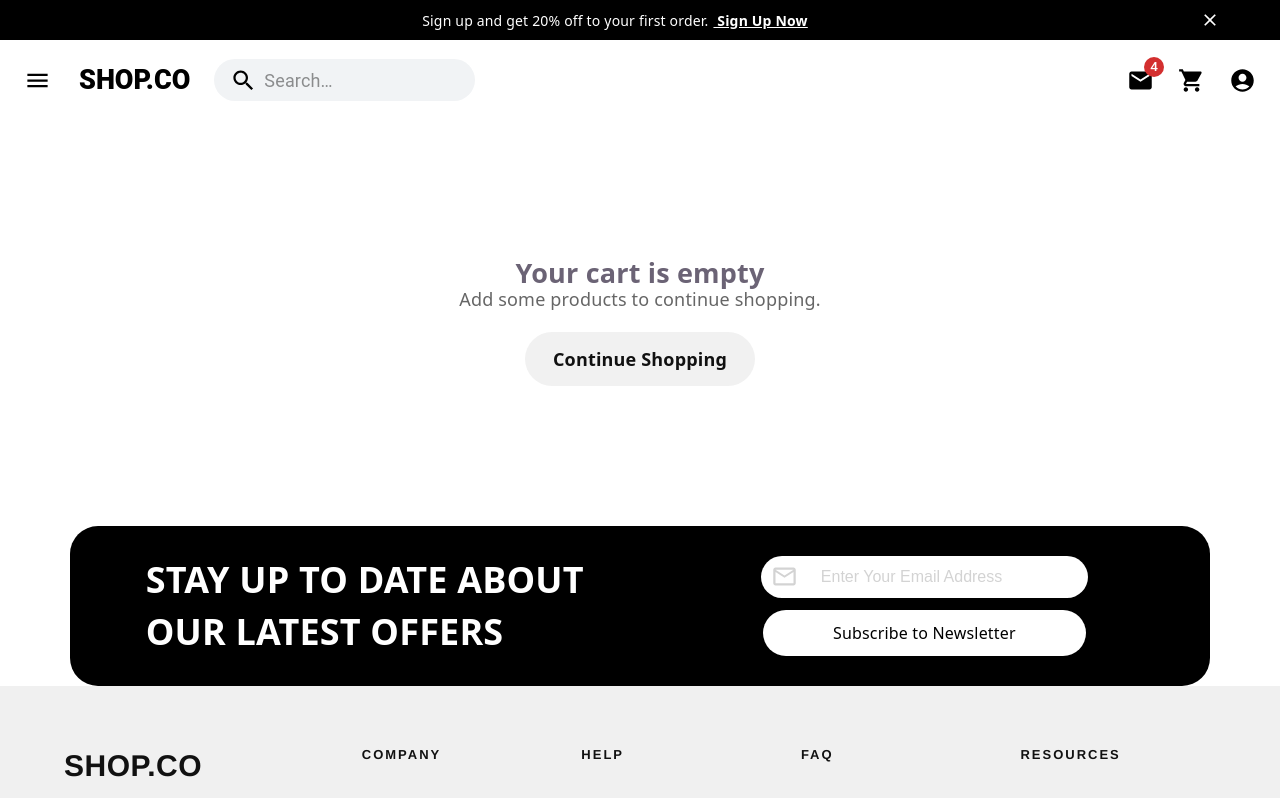
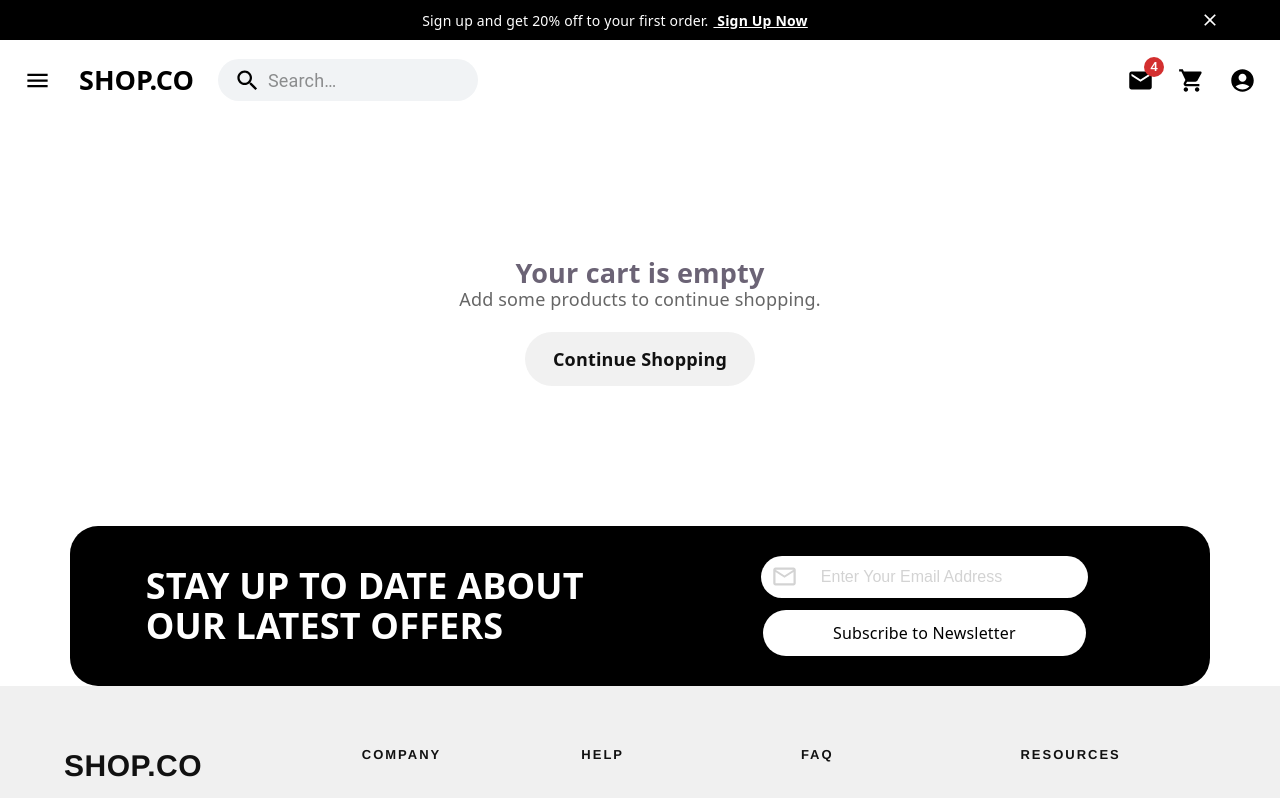
Before and after one commit to NXT-ASAD-CODE/4-backend-frontend-assignment-of-sayalani, a React (Vite) app: page /cart in a window 1280 px wide. Shown: the top 798 px of the page. Built offline with nearby package versions, Linux system fonts and the light colour scheme.

Commit message:
Adding Cart page and also making it work

```diff
--- a/src/components/CartPage.jsx
+++ b/src/components/CartPage.jsx
@@ -97,8 +97,22 @@ function CartPage({ cartItems = [], onUpdateQuantity, onRemove }) {
           ))}
         </div>
 
-        <div style={{ marginTop: '30px', padding: '24px', borderRadius: '14px', background: '#f7f7f7' }}>
-          <div style={{ display: 'flex', justifyContent: 'space-between', gap: '12px', flexWrap: 'wrap' }}>
+        <div
+          className="cart-summary-box"
+          style={{
+            marginTop: '30px',
+            padding: '24px',
+            borderRadius: '14px',
+            background: '#f7f7f7',
+            display: 'flex',
+            flexDirection: 'row',
+            justifyContent: 'space-between',
+            alignItems: 'center',
+            gap: '12px',
+            flexWrap: 'wrap'
+          }}
+        >
+          <div className="cart-summary-row" style={{ display: 'flex', alignItems: 'center', justifyContent: 'space-between', gap: '12px', width: '100%', flexDirection: 'row' }}>
             <h3 style={{ margin: 0 }}>Subtotal</h3>
             <h3 style={{ margin: 0 }}>RS : ${subtotal.toFixed(2)}</h3>
           </div>
--- a/src/components/LatestOffers.jsx
+++ b/src/components/LatestOffers.jsx
@@ -6,7 +6,7 @@ function LatestOffers() {
   return (
     <div className='LatestOffersPage'>
         <div className="LatestOffersHeading">
-            <h1>STAY UP TO DATE ABOUT <br /> <br /> OUR LATEST OFFERS</h1>
+            <h1>STAY UP TO DATE ABOUT <br /> OUR LATEST OFFERS</h1>
         </div>
         <div className='EmailWithBtn'>
             <div>
--- a/src/components/Navbar.jsx
+++ b/src/components/Navbar.jsx
@@ -188,8 +188,19 @@ export default function PrimarySearchAppBar({ cartCount = 0 }) {
                     <Typography
                         variant="h5"
                         noWrap
-                        component="div"
-                        sx={{ display: { xs: 'none', sm: 'block' },fontWeight:"900" }}
+                        component="button"
+                        onClick={() => navigate('/')}
+                        sx={{
+                            display: { xs: 'none', sm: 'block' },
+                            fontWeight: "900",
+                            background: 'transparent',
+                            border: 'none',
+                            padding: 0,
+                            cursor: 'pointer',
+                            color: 'black',
+                            fontFamily: 'inherit',
+                            textAlign: 'left'
+                        }}
                     >
                         SHOP.CO
                     </Typography>
--- a/src/index.css
+++ b/src/index.css
@@ -702,6 +702,17 @@ body {
 }
 
 @media (max-width: 640px) {
+  .cart-summary-box {
+    flex-direction: column !important;
+    align-items: flex-start !important;
+  }
+
+  .cart-summary-row {
+    flex-direction: column !important;
+    align-items: flex-start !important;
+    gap: 8px !important;
+  }
+
   .flex {
     padding: 0 16px;
   }
@@ -1000,6 +1011,9 @@ body {
   gap: 20px;
   padding: 22px 20px;
 }
+.LatestOffersHeading{
+  line-height: 40px;
+}
 
 .EmailWithBtn {
   display: flex;
```
